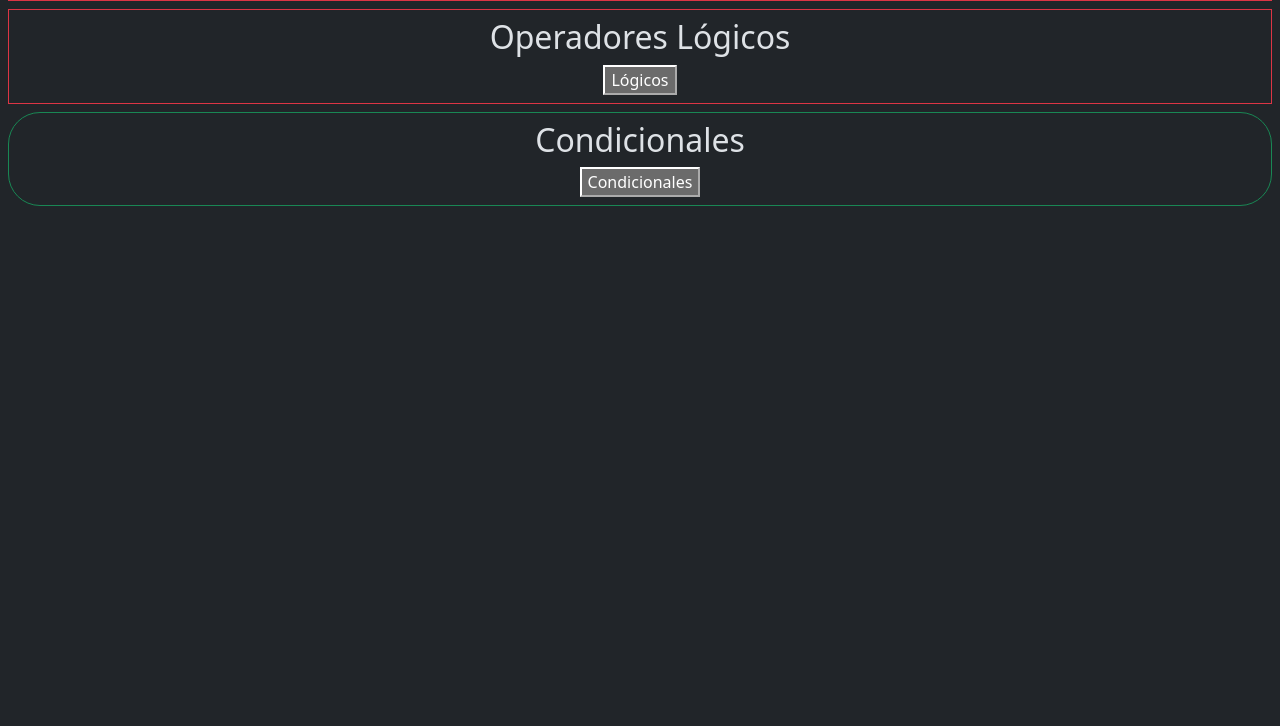
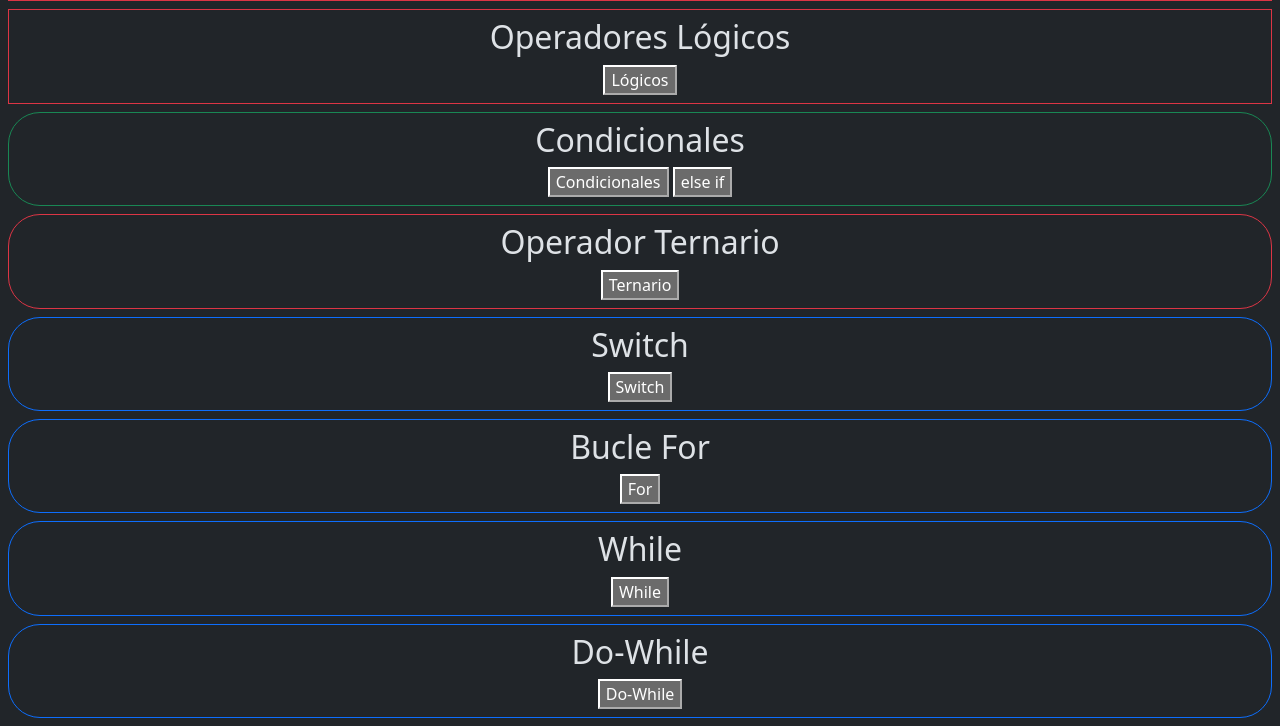
Before and after one commit to nicolasrivera23/Js-60, a plain HTML site: page index.html in a window 1280 px wide. Shown: the part 779-1505 px from the top of the page. Before the commit the page ends 993 px from the top, so only its background shows below. Drawn offline with nearby package versions, Linux system fonts and the light colour scheme.

Commit message:
update cuarta clase JS

```diff
--- a/assets/js/script.js
+++ b/assets/js/script.js
@@ -155,3 +155,90 @@ function cond() {
     alert('La condición no se cumplió');
   }
 }
+
+function cond2() {
+  if(10 > 11) {
+    console.log("entro en el if");
+  } else if(3 < 2) {
+    console.log("entro en el else if");
+  } else {
+    console.log("entro en el bloque else");
+  }
+}
+
+function switc() {
+  let condicion = 'blue';
+
+  switch(condicion) {
+    case 'red':
+      console.log("El saco es rojo");
+      break;
+    case 'blue':
+      console.log("El saco es azul");
+      break;
+    case 'yellow':
+      console.log("El saco es amarillo");
+      break;
+    default:
+      console.log("No tengo ese color");
+      break;
+  }
+}
+
+function tern() {
+  let numero = 13;
+
+  let resultado = numero >= 13 ? 'Es mayor que 13' : 'Es menor que 13';
+
+  console.log(resultado);
+}
+
+function fo() {
+
+  for(let i = 0; i < 15; i++) {
+    console.log("El valor de i es : " + i);
+  }
+
+}
+
+function wh() {
+  let condition = Number(prompt('1. Ver Saldo\n 0. Salir'));
+
+  while(condition != 0) {
+    switch(condition){
+      case 1:
+        alert('Su saldo es de 0.00$');
+        condition = 0;
+        break;
+      default:
+        alert('La opción es incorrecta. Vuelva a elegir');
+        break;
+    }
+    condition = Number(prompt('1. Ver Saldo\n 0. Salir'));
+  }
+}
+
+function dwh() {
+
+  do {
+    var condition = Number(prompt('1. Ver Saldo\n 0. Salir'));
+
+    while(condition != 0) {
+      switch(condition) {
+        case 1:
+          alert('Su saldo es de 0.00$');
+          condition = 0;
+          break;
+        default:
+          alert('La opción es incorrecta. Vuelva a elegir');
+          break;
+      }
+      condition = Number(prompt('1. Ver Saldo\n 0. Salir'));
+    }
+  } while(condition != 0);
+
+
+
+  let age = 35, nombre = "Sarasa", apellido = "sarasa2";
+
+}
--- a/index.html
+++ b/index.html
@@ -5,7 +5,6 @@
   <meta name="viewport" content="width=device-width, initial-scale=1.0">
   <title>Javascript2</title>
   <link href="https://cdn.jsdelivr.net/npm/bootstrap@5.3.2/dist/css/bootstrap.min.css" rel="stylesheet" integrity="sha384-T3c6CoIi6uLrA9TneNEoa7RxnatzjcDSCmG1MXxSR1GAsXEV/Dwwykc2MPK8M2HN" crossorigin="anonymous">
-  </head>
 </head>
 <body>
 
@@ -62,6 +61,32 @@
   <section class="border border-success rounded-5 m-2 p-2 text-center">
     <h2>Condicionales</h2>
     <button onclick="cond()">Condicionales</button>
+    <button onclick="cond2()">else if</button>
+  </section>
+
+  <section class="border border-danger rounded-5 m-2 p-2 text-center">
+    <h2>Operador Ternario</h2>
+    <button onclick="tern()">Ternario</button>
+  </section>
+
+  <section class="border border-primary rounded-5 m-2 p-2 text-center">
+    <h2>Switch</h2>
+    <button onclick="switc()">Switch</button>
+  </section>
+
+  <section class="border border-primary rounded-5 m-2 p-2 text-center">
+    <h2>Bucle For</h2>
+    <button onclick="fo()">For</button>
+  </section>
+
+  <section class="border border-primary rounded-5 m-2 p-2 text-center">
+    <h2>While</h2>
+    <button onclick="wh()">While</button>
+  </section>
+
+  <section class="border border-primary rounded-5 m-2 p-2 text-center">
+    <h2>Do-While</h2>
+    <button onclick="dwh()">Do-While</button>
   </section>
 
 
```
